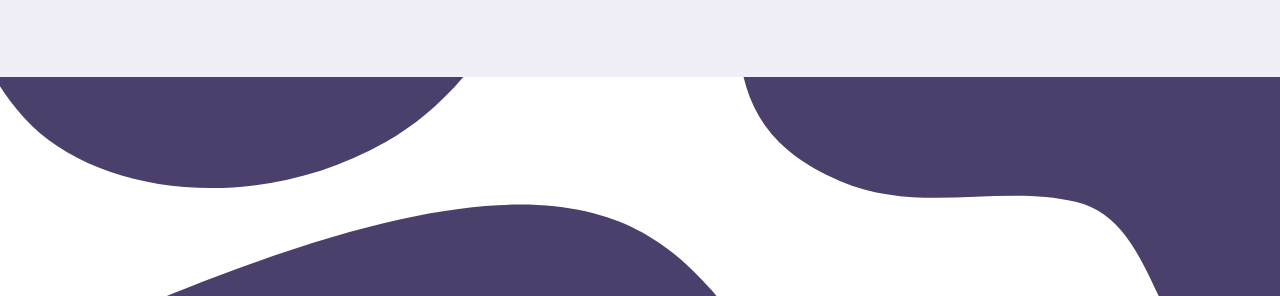
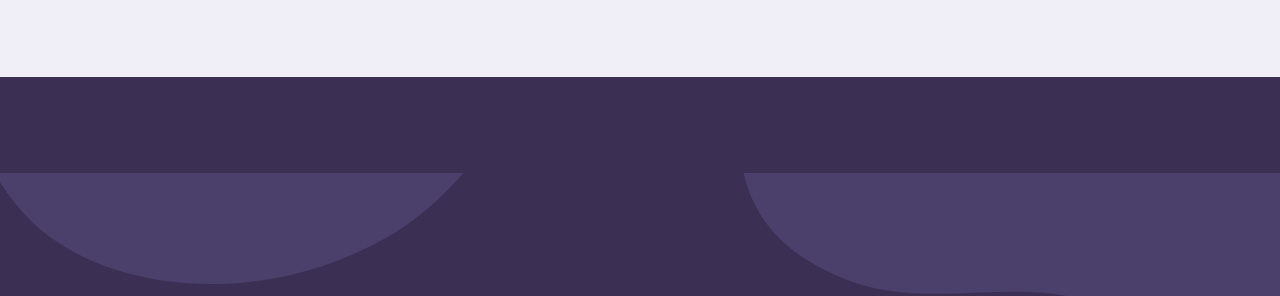
Before and after one commit to JuliAlchemDev/FM-url-shortening-api, a plain HTML site: page index.html in a window 1280 px wide. Shown: the part 2426-2722 px from the top of the page. Drawn offline with Linux system fonts and the light colour scheme.

Commit message:
feat(css): style .footer__boost

```diff
--- a/assets/styles/styles.css
+++ b/assets/styles/styles.css
@@ -430,7 +430,17 @@ body {
 /* ==========  END STATISTICS SECTION ========== */
 
 /* ==========  FOOTER SECTION ========== */
-
+.footer__boost {
+  display: flex;
+  flex-direction: column;
+  justify-content: center;
+  align-items: center;
+  gap: var(--spacing-200);
+  position: relative;
+  z-index: 0;
+  background-color: var(--clr-primary-purple-950);
+  padding-block: var(--spacing-1200);
+}
 /* ========== END FOOTER SECTION ========== */
 
 /*
```
